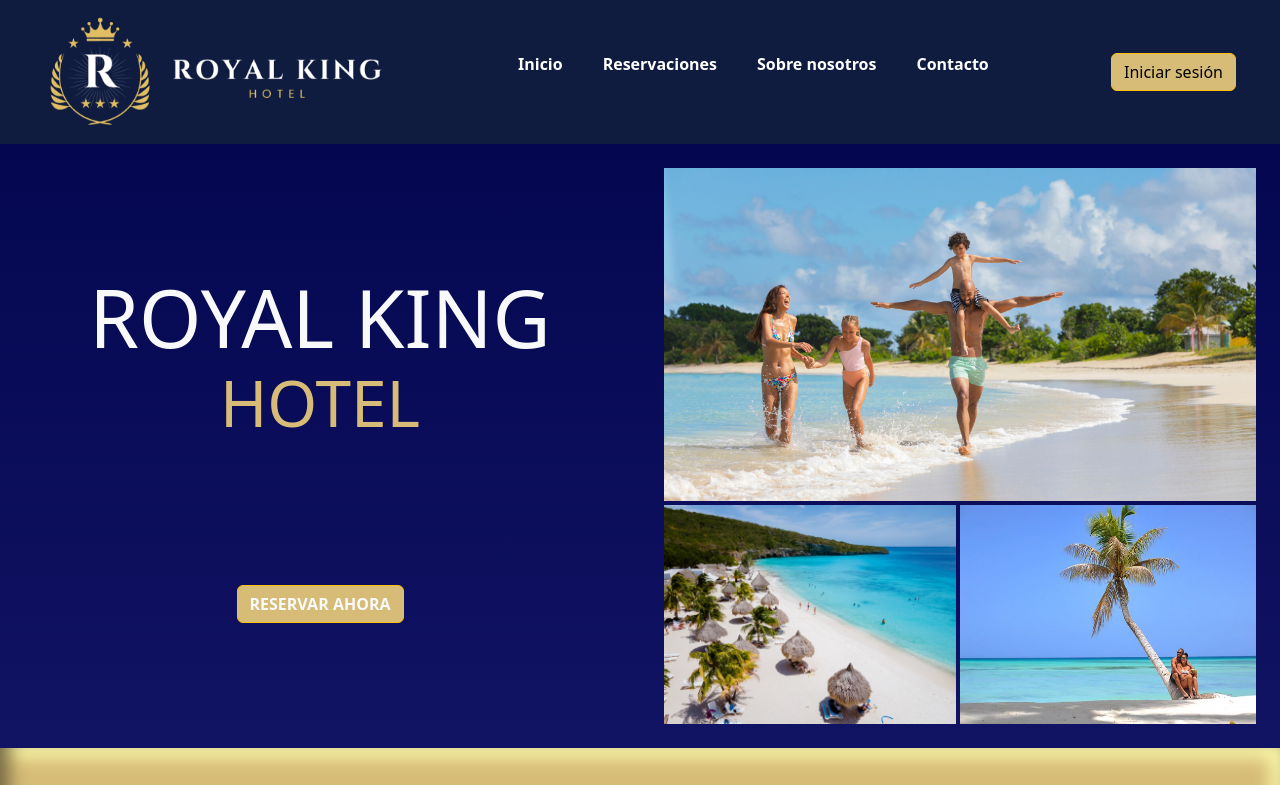
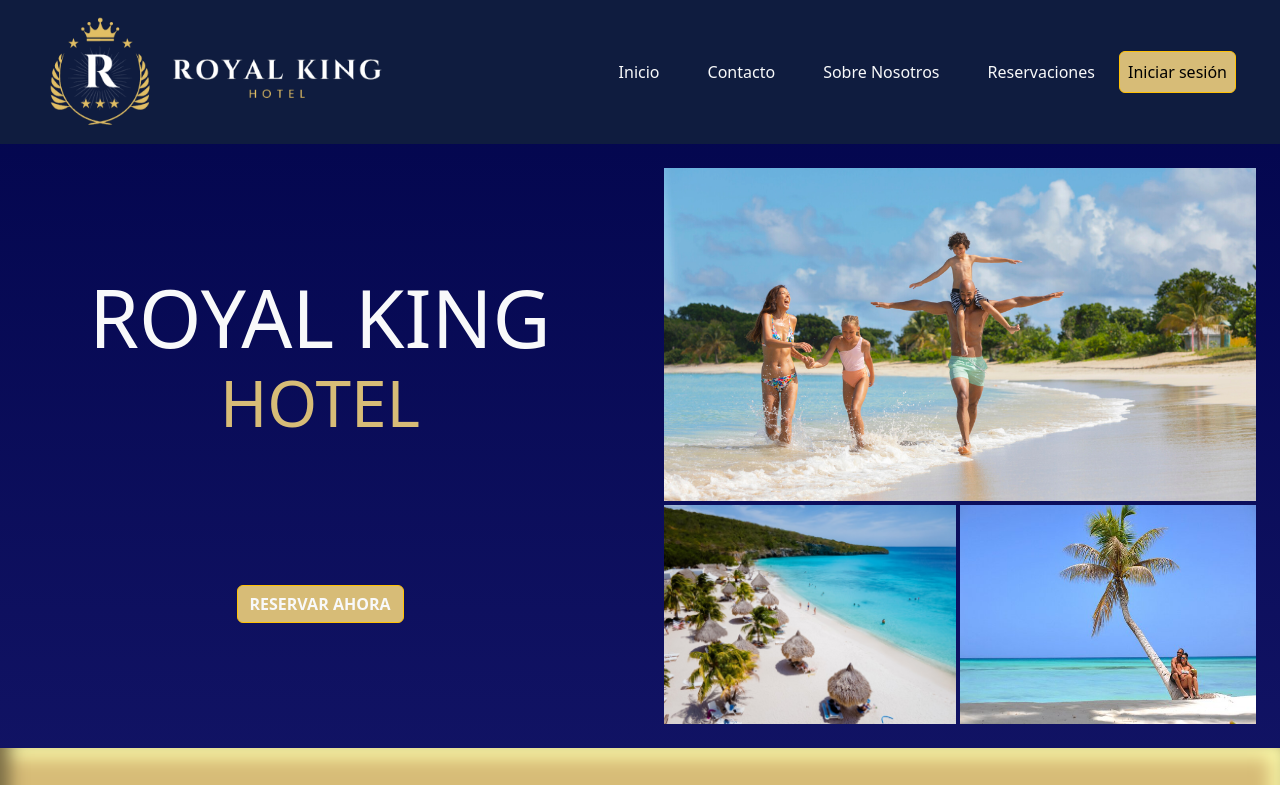
Before and after one commit to juacovanmessem/RoyalKingHotelFront, a React (Vite) app: page /home in a window 1280 px wide. Shown: the top 785 px of the page. Built offline with nearby package versions, Linux system fonts and the light colour scheme.

Commit message:
Correccion Navbar

```diff
--- a/src/components/Navbar/Navbar.css
+++ b/src/components/Navbar/Navbar.css
@@ -10,13 +10,3 @@
   display: flex;
   justify-content: space-between;
 }
-
-.nav-list li {
-  margin-right: 40px;
-}
-
-.nav-list a {
-  text-decoration: none;
-  color: white;
-  font-weight: bold;
-}
--- a/src/components/Navbar/PersonalNavbar.jsx
+++ b/src/components/Navbar/PersonalNavbar.jsx
@@ -1,25 +1,31 @@
 import React from 'react'
 import './Navbar.css'
-import LogoNav from '../../images/Logo_navbar.png';
+import LogoNav from '../../images/Logo_Navbar.png';
 import Button from 'react-bootstrap/Button';
+import { NavLink } from 'react-router-dom';
+
 const PersonalNavbar = () => {
   return (
     <>
-     <nav className='navbar navbar-expand-lg p-3 text-light sticky-top' expand="lg">
-      <div className='container-fluid'>
-       <img src={LogoNav} alt="Royal King Hotel Logo"  className='img-responsive logoNav'></img>
-       <ul className="nav-list">
-         <li><a href="/">Inicio</a></li>
-         <li><a href="/">Reservaciones</a></li>
-         <li><a href="/sobre-nosotros">Sobre nosotros</a></li>
-         <li><a href="/contacto">Contacto</a></li>
-       </ul>
-
-       <Button variant="warning" type="submit" className='me-3 buttonHover yellowBG'>
-        Iniciar sesión
-       </Button>
-      </div>
-      </nav>
+     <nav className='navbar text-light navbar-expand-lg p-3 sticky-top' expand="lg">
+       <div className='container-fluid'>
+         <img src={LogoNav} alt="Royal King Hotel Logo"  className='img-fluid logoNav'></img>
+         <Button className="navbar-toggler btn buttonHover yellowBG text-light " data-bs-toggle="collapse" data-bs-target="#navbarSupportedContent" type="submit">
+         <span className="navbar-toggler-icon "></span>
+         </Button>
+         <div className='collapse navbar-collapse mx-auto' id="navbarSupportedContent">
+            <div className='d-flex flex-wrap ms-auto '>
+              <NavLink to='/home' className='p-4 text-light link-underline link-underline-opacity-0'>Inicio</NavLink>
+              <NavLink to='/Contacto' className='p-4 text-light link-underline link-underline-opacity-0'>Contacto</NavLink>
+              <NavLink to='/SobreNosotros' className='p-4 text-light link-underline link-underline-opacity-0'>Sobre Nosotros</NavLink>
+              <NavLink to='/' className='p-4 text-light link-underline link-underline-opacity-0'>Reservaciones</NavLink>
+            </div>
+           <NavLink className='me-3 buttonHover p-2 btn btn-warning yellowBG' to='/login'>
+             Iniciar sesión
+           </NavLink>
+         </div>
+       </div>
+     </nav>
 
     </>
   )
```
